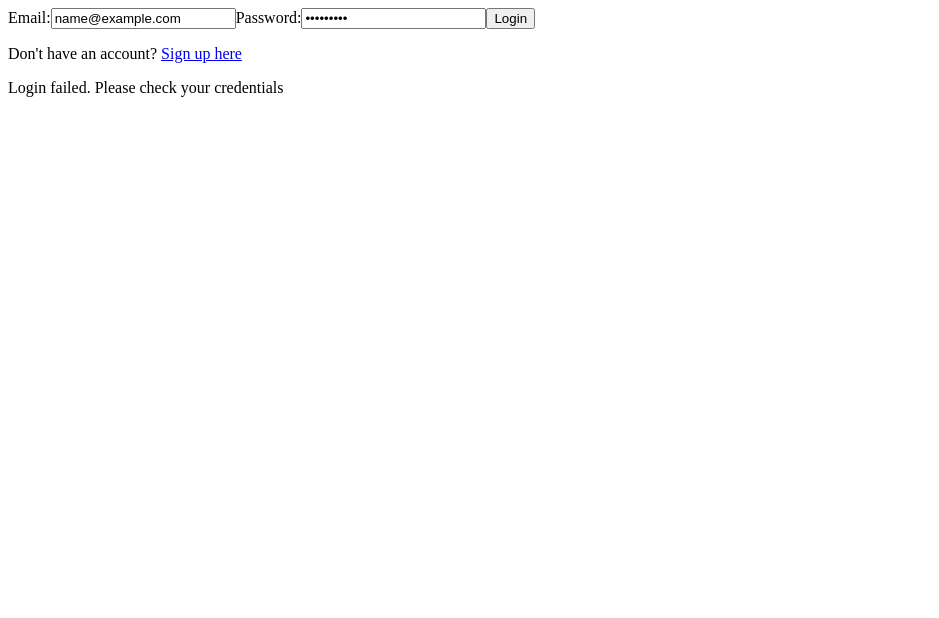
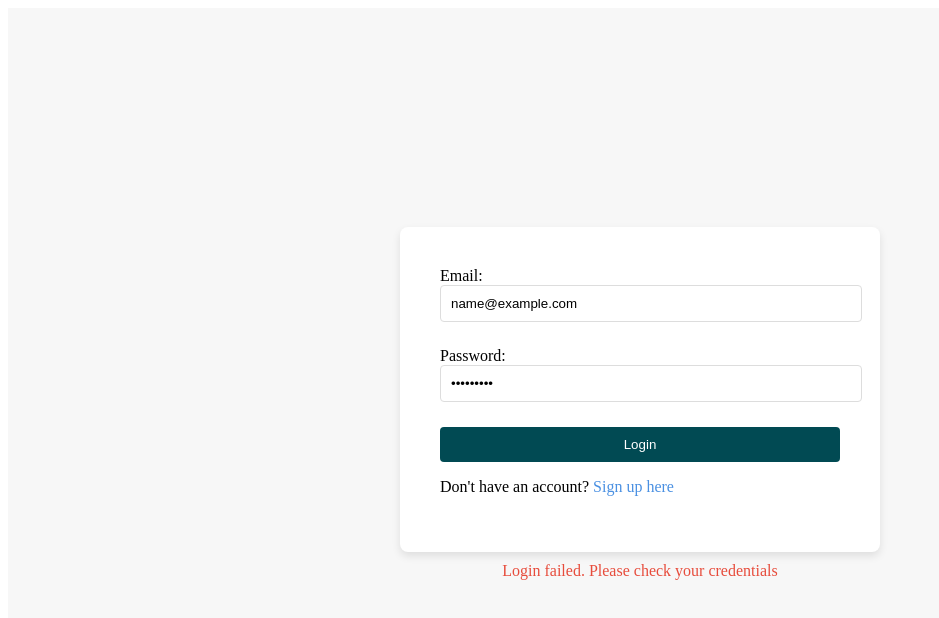
Before and after one commit to tito-nanni/Personal-Project, a React (Vite) app: page /login in a window 1280 px wide. Both pictures are taken after typing "name@example.com", "Sample123" into the empty fields and a click on the button "Login". Shown: the top 618 px of the page, without its empty margins (0-939 px from the left). Built offline with nearby package versions, Linux system fonts and the light colour scheme; no server answers.

Commit message:
header everywhere but login/register

```diff
--- a/src/App.jsx
+++ b/src/App.jsx
@@ -1,5 +1,5 @@
 import React, { useState } from 'react';
-import { BrowserRouter, Routes, Route } from 'react-router-dom';
+import { BrowserRouter, Routes, Route, useLocation } from 'react-router-dom';
 import Navigation from './components/Navigation';
 import ProtectedRoute from './components/ProtectedRoute';
 import LoginPage from './pages/LoginPage';
@@ -12,6 +12,7 @@ import OrdersPage from './pages/OrdersPage';
 import OrderSuccessPage from './pages/OrderSuccessPage';
 import ReviewPage from './pages/ReviewPage';
 import ContactPage from './pages/ContactPage';
+import HeaderWrapper from './components/HeaderWrapper';
 
 
 function App() {
@@ -19,6 +20,7 @@ function App() {
 
   return (
     <BrowserRouter>
+    <HeaderWrapper />
       {/* Conditionally render Navigation only if authenticated */}
       {isAuthenticated && <Navigation isAuthenticated={isAuthenticated} />}
       <Routes>
--- a/src/components/Header.css
+++ b/src/components/Header.css
@@ -3,7 +3,7 @@
 .header {
   width: 100%;
   height: 100px; /* Adjust height as needed */
-  background-color: #014A53;; /* Example background color */
+  background-color: #014A53;;
   color: white;
   display: flex;
   align-items: center;
--- /dev/null
+++ b/src/components/HeaderWrapper.jsx
@@ -0,0 +1,16 @@
+// HeaderWrapper.jsx
+import React from 'react';
+import { useLocation } from 'react-router-dom';
+import Header from './Header';
+
+const HeaderWrapper = () => {
+  const location = useLocation();
+
+  if (location.pathname === '/login' || location.pathname === '/register') {
+    return null; // Don't render the Header on the login page
+  }
+
+  return <Header />; // Render the Header on all other pages
+};
+
+export default HeaderWrapper;
--- a/src/pages/Homepage.css
+++ b/src/pages/Homepage.css
@@ -14,7 +14,7 @@
 .featured-products {
   display: grid;
   grid-template-columns: repeat(auto-fit, minmax(250px, 1fr));
-  gap: 20px;
+  gap: 200px;
   width: 100%;
   max-width: 1200px; /* You can adjust the max width as per your design */
 }
@@ -37,7 +37,7 @@
 .product-image {
   max-width: 100%;
   height: auto;
-  border-radius: 4px;
+  border-radius: 14px;
   margin-bottom: 15px;
 }
 
--- a/src/pages/Homepage.jsx
+++ b/src/pages/Homepage.jsx
@@ -2,7 +2,6 @@ import React, { useState, useEffect } from 'react';
 import axios from 'axios';
 import { useNavigate } from 'react-router-dom';
 import Navigation from '../components/Navigation';
-import Header from '../components/Header';
 import Footer from '../components/Footer';
 import Product from './Product';
 import './Homepage.css';
@@ -36,12 +35,11 @@ function HomePage({ setIsAuthenticated }) {
 
   return (
     <div className="home-container">
-      <Header /> {/* Rendering the header */}
       <Navigation setIsAuthenticated={setIsAuthenticated} />
       <main className="home-content">
       </main>
         <button className="logout-button" onClick={handleLogout}>Log Out</button>
-        <h1>Featured Products</h1>
+        <h1>Featured Items</h1>
       <div className="featured-products">
         {products.map(product => (
           <Product key={product.id} product={product} />
--- /dev/null
+++ b/src/pages/LoginPage.css
@@ -0,0 +1,60 @@
+/* LoginPage.css */
+
+.login-container {
+    display: flex;
+    flex-direction: column;
+    align-items: center;
+    justify-content: center;
+    min-height: 100vh;
+    background-color: #f7f7f7;
+  }
+
+  .login-form {
+    background: white;
+    padding: 40px;
+    border-radius: 8px;
+    box-shadow: 0 4px 8px rgba(0, 0, 0, 0.1);
+    max-width: 400px;
+    width: 100%;
+  }
+
+  .login-form label {
+    display: block;
+    margin-bottom: 5px;
+  }
+
+  .login-form input {
+    width: 100%;
+    padding: 10px;
+    margin-bottom: 20px;
+    border-radius: 4px;
+    border: 1px solid #ddd;
+  }
+
+  .login-form button {
+    width: 100%;
+    padding: 10px;
+    background-color: #014A53;; /* Adjust the color to fit your theme */
+    color: white;
+    border: none;
+    border-radius: 4px;
+    cursor: pointer;
+  }
+
+  .login-form button:hover {
+    background-color: #014A53; /* A slightly darker shade for hover effect */
+  }
+
+  .login-error {
+    color: #e74c3c; /* A red color for errors */
+    margin: 10px 0;
+  }
+
+  .login-form a {
+    color: #4a90e2; /* Adjust the color to fit your theme */
+    text-decoration: none;
+  }
+
+  .login-form a:hover {
+    text-decoration: underline;
+  }
--- a/src/pages/LoginPage.jsx
+++ b/src/pages/LoginPage.jsx
@@ -1,6 +1,7 @@
 import React, { useState } from 'react';
 import axios from 'axios';
 import { useNavigate } from 'react-router-dom';
+import './LoginPage.css'
 
 function LoginPage({setIsAuthenticated}) {
   const [email, setEmail] = useState('');
@@ -24,8 +25,8 @@ function LoginPage({setIsAuthenticated}) {
   };
 
   return (
-        <div>
-          <form onSubmit={handleLogin}>
+        <div className="login-container">
+          <form onSubmit={handleLogin} className="login-form">
             <label>
               Email:
               <input type="email" value={email} onChange={(e) => setEmail(e.target.value)} />
@@ -39,7 +40,7 @@ function LoginPage({setIsAuthenticated}) {
               Don't have an account? <a href="/register">Sign up here</a>
             </p>
           </form>
-          {loginError && <p>{loginError}</p>}
+          {loginError && <p className="login-error">{loginError}</p>}
         </div>
       );
     };
--- /dev/null
+++ b/src/pages/Product.css
@@ -0,0 +1,40 @@
+/* Product.css */
+
+.product {
+    border: 1px solid #ddd;
+    padding: 15px;
+    text-align: center;
+    border-radius: 8px;
+    background-color: white;
+    box-shadow: 0 2px 4px rgba(0,0,0,0.1);
+  }
+
+  .product img {
+    max-width: 100%;
+    height: auto;
+    margin-bottom: 15px;
+  }
+
+  .product h3 {
+    margin: 10px 0;
+  }
+
+  .product p {
+    color: #666;
+    font-size: 14px;
+  }
+
+  .product button {
+    background-color: #014A53;
+    color: white;
+    border: none;
+    padding: 10px 20px;
+    text-align: center;
+    text-decoration: none;
+    display: inline-block;
+    margin: 4px 2px;
+    cursor: pointer;
+    border-radius: 4px;
+  }
+
+  /* Additional styling as needed */
--- a/src/pages/Product.jsx
+++ b/src/pages/Product.jsx
@@ -1,6 +1,7 @@
 import React from "react";
 import { useDispatch } from "react-redux";
 import { addToCart } from "../store/features/cartSlice";
+import './Product.css'
 
 const Product = ({ product }) => {
     const dispatch = useDispatch();
--- /dev/null
+++ b/src/pages/ProductsList.css
@@ -0,0 +1,16 @@
+/* ProductsList.css */
+
+.products-list {
+    display: grid;
+    grid-template-columns: repeat(auto-fill, minmax(250px, 1fr));
+    gap: 20px;
+    padding: 20px;
+  }
+
+  .products-title {
+    text-align: center; /* Centers the text */
+    font-size: 4em; /* Makes the font size larger */
+    margin-top: 1rem; /* Adds some space above the title */
+    margin-bottom: 1rem; /* Adds some space below the title */
+    color: #014A53;
+  }
--- a/src/pages/ProductsList.jsx
+++ b/src/pages/ProductsList.jsx
@@ -1,6 +1,7 @@
 import React, {useState, useEffect} from "react";
 import axios from "axios";
 import Product from './Product';
+import './ProductsList.css'
 
 const ProductsList = () => {
     const [products, setProducts] = useState([]);
@@ -20,7 +21,7 @@ const ProductsList = () => {
 
     return (
         <div>
-            <h2>Products</h2>
+            <h1 className="products-title">Available Products</h1>
             <div className="products-list">
                 {products.map(product => (
                     <Product key={product.id} product={product} />
```
Also changed, not shown: 1 other file (tests, documents, lock files or other folders).
